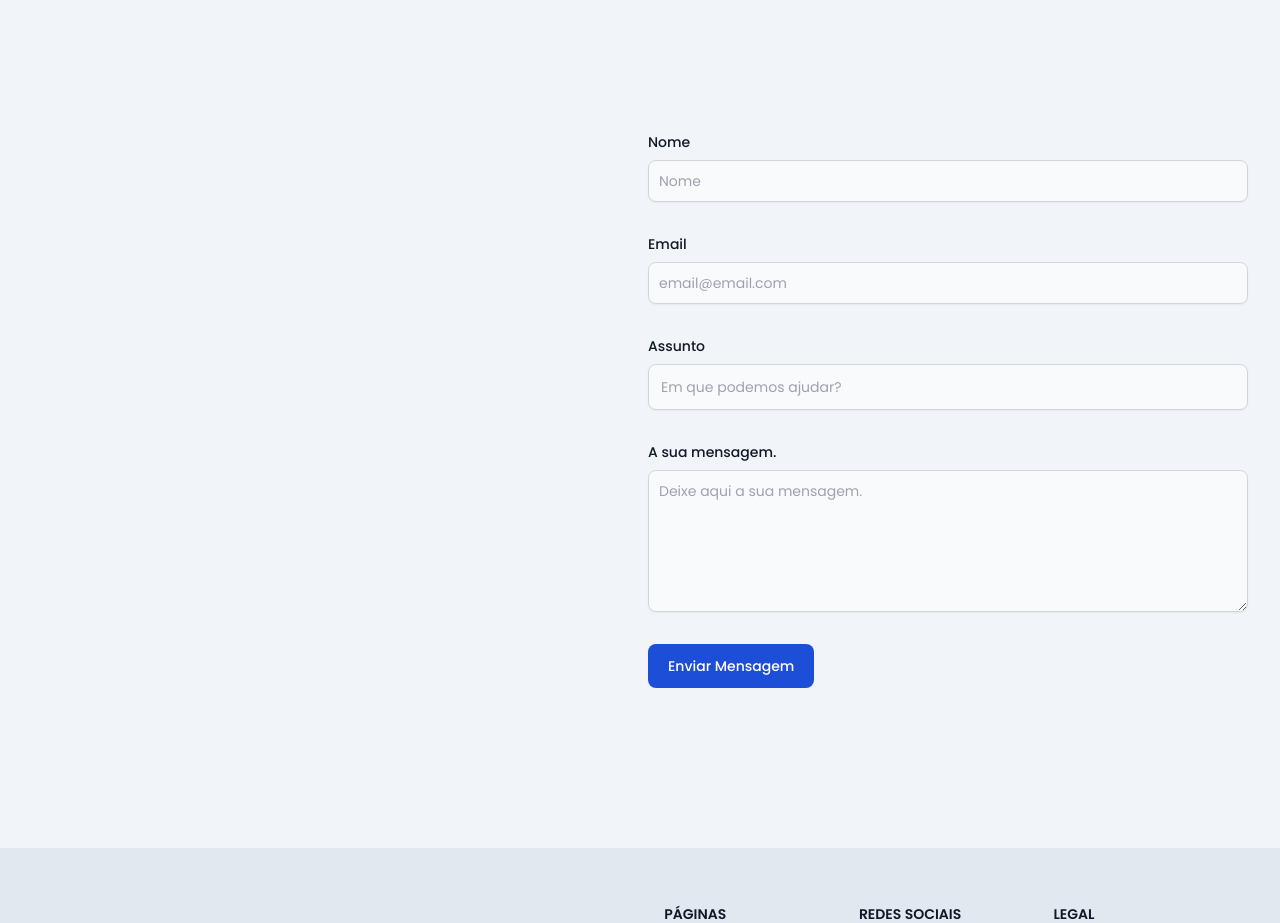
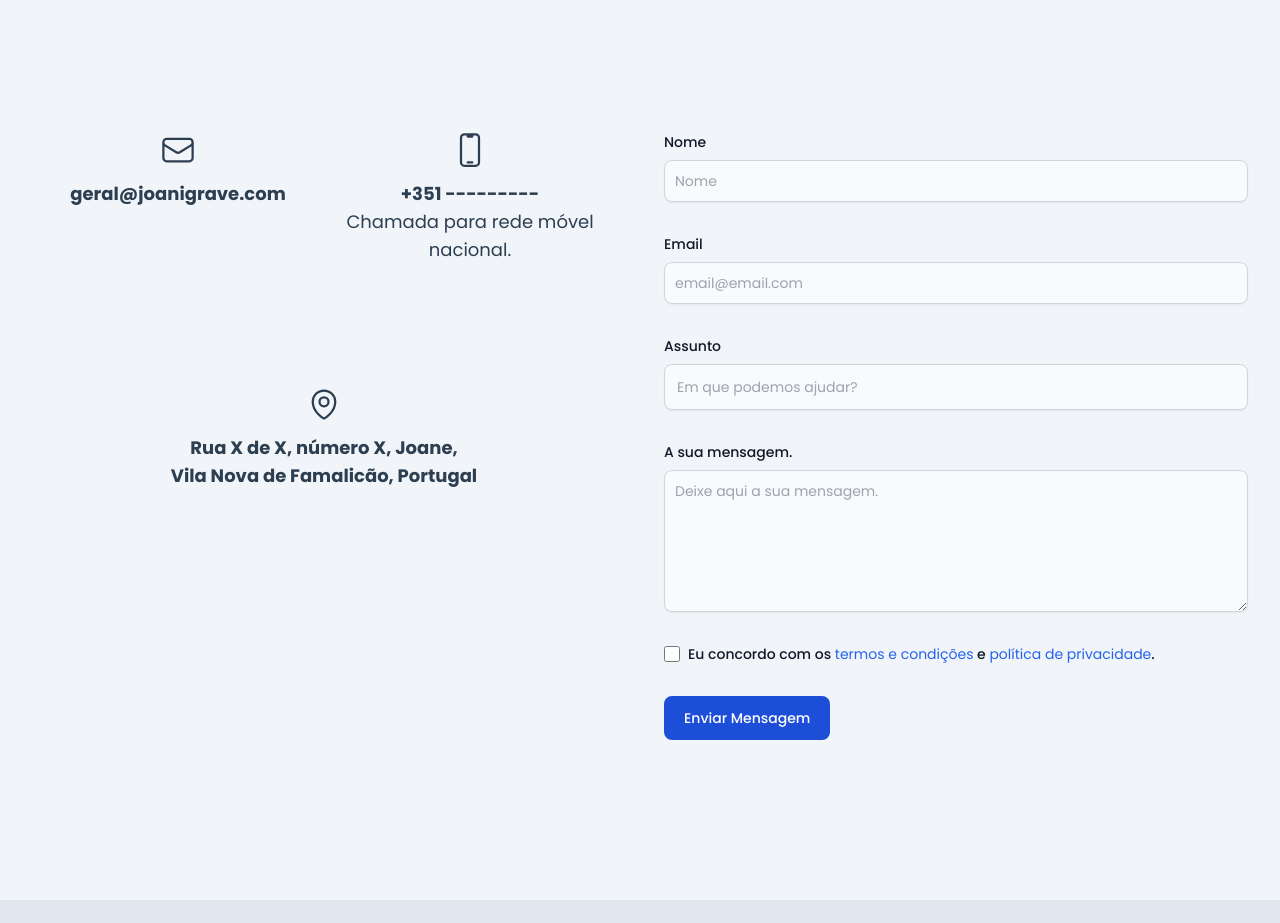
Before and after one commit to davdsm/Joanigrave, a Vue app in the folder app/: page /contacts in a window 1280 px wide. Shown: the part 520-1443 px from the top of the page. Built offline with nearby package versions, Linux system fonts and the light colour scheme.

Commit message:
finish contacts page

```diff
--- a/app/src/components/Home/AboutView.vue
+++ b/app/src/components/Home/AboutView.vue
@@ -22,7 +22,7 @@
           >
             <router-link
               to="/about"
-              class="inline-flex items-center justify-center px-4 py-2.5 text-base font-medium text-center text-white bg-sky-500 rounded-lg hover:bg-sky-700 dark:focus:ring-primary-900"
+              class="inline-flex items-center justify-center px-4 py-2.5 text-base font-medium text-center text-white bg-primary-700 rounded-lg hover:bg-sky-700 dark:focus:ring-primary-900"
             >
               Saber Mais
               <svg
--- a/app/src/components/Home/BannerView.vue
+++ b/app/src/components/Home/BannerView.vue
@@ -13,14 +13,14 @@
     >
       Mais de{{ " " }}<br class="sm:hidden" />
       <mark
-        class="px-2 mb-5 text-white bg-sky-500 rounded leading-10 font-extrabold"
+        class="px-2 mb-5 text-white bg-primary-700 rounded leading-10 font-extrabold"
         >30 anos</mark
       ><br />
       na pré impressão.
     </h1>
     <a
       href="#aboutSection"
-      class="entry delay3 mx-60 max-sm:mx-5 bottom-40 max-sm:bottom-30 absolute z-10 flex items-center px-5 py-2.5 text-lg font-medium text-white bg-sky-500 rounded-lg hover:bg-sky-700 dark:bg-sky-500 dark:hover:bg-sky-700"
+      class="entry delay3 mx-60 max-sm:mx-5 bottom-40 max-sm:bottom-30 absolute z-10 flex items-center px-5 py-2.5 text-lg font-medium text-white bg-primary-700 rounded-lg hover:bg-sky-700 dark:bg-primary-500 dark:hover:bg-primary-600"
     >
       Saber Mais
       <span
--- a/app/src/components/Home/CatalogView.vue
+++ b/app/src/components/Home/CatalogView.vue
@@ -19,7 +19,7 @@
         >
           <div>
             <div
-              class="flex justify-center items-center mb-4 w-10 h-10 rounded-full bg-sky-500 lg:h-12 lg:w-12 bg-sky-700"
+              class="flex justify-center items-center mb-4 w-10 h-10 rounded-full bg-primary-700 lg:h-12 lg:w-12 bg-sky-700"
             >
               <svg
                 class="w-5 h-5 text-white lg:w-6 lg:h-6 dark:text-primary-300"
@@ -43,7 +43,7 @@
           </div>
           <div>
             <div
-              class="flex justify-center items-center mb-4 w-10 h-10 rounded-full bg-sky-500 lg:h-12 lg:w-12 bg-sky-700"
+              class="flex justify-center items-center mb-4 w-10 h-10 rounded-full bg-primary-700 lg:h-12 lg:w-12 bg-sky-700"
             >
               <svg
                 class="w-5 h-5 text-white lg:w-6 lg:h-6 dark:text-primary-300"
@@ -66,7 +66,7 @@
           </div>
           <div>
             <div
-              class="flex justify-center items-center mb-4 w-10 h-10 rounded-full bg-sky-500 lg:h-12 lg:w-12 bg-sky-700"
+              class="flex justify-center items-center mb-4 w-10 h-10 rounded-full bg-primary-700 lg:h-12 lg:w-12 bg-sky-700"
             >
               <svg
                 class="w-5 h-5 text-white lg:w-6 lg:h-6 dark:text-primary-300"
@@ -94,7 +94,7 @@
           </div>
           <div>
             <div
-              class="flex justify-center items-center mb-4 w-10 h-10 rounded-full bg-sky-500 lg:h-12 lg:w-12 bg-sky-700"
+              class="flex justify-center items-center mb-4 w-10 h-10 rounded-full bg-primary-700 lg:h-12 lg:w-12 bg-sky-700"
             >
               <svg
                 class="w-5 h-5 text-white lg:w-6 lg:h-6 dark:text-primary-300"
@@ -120,7 +120,7 @@
           </div>
           <div>
             <div
-              class="flex justify-center items-center mb-4 w-10 h-10 rounded-full bg-sky-500 lg:h-12 lg:w-12 bg-sky-700"
+              class="flex justify-center items-center mb-4 w-10 h-10 rounded-full bg-primary-700 lg:h-12 lg:w-12 bg-sky-700"
             >
               <svg
                 class="w-5 h-5 text-white lg:w-6 lg:h-6 dark:text-primary-300"
@@ -143,7 +143,7 @@
           </div>
           <div>
             <div
-              class="flex justify-center items-center mb-4 w-10 h-10 rounded-full bg-sky-500 lg:h-12 lg:w-12 bg-sky-700"
+              class="flex justify-center items-center mb-4 w-10 h-10 rounded-full bg-primary-700 lg:h-12 lg:w-12 bg-sky-700"
             >
               <svg
                 class="w-5 h-5 text-white lg:w-6 lg:h-6 dark:text-primary-300"
--- a/app/src/views/ContactsPage.vue
+++ b/app/src/views/ContactsPage.vue
@@ -18,8 +18,80 @@
         conosco agora mesmo!
       </p>
     </div>
-    <div class="entry delay1 sm:flex gap-4 pt-36 max-sm:pt-20">
-      <div class="sm:w-2/4"></div>
+    <div class="entry delay1 sm:flex gap-12 pt-36 max-sm:pt-20">
+      <div class="sm:w-2/4 flex flex-wrap pb-32">
+        <div
+          class="sm:w-2/4 max-sm:w-full max-sm:pb-4 text-center dark:text-white"
+        >
+          <svg
+            xmlns="http://www.w3.org/2000/svg"
+            fill="none"
+            viewBox="0 0 24 24"
+            stroke-width="1.5"
+            stroke="currentColor"
+            class="mx-auto w-12 h-12 pb-3"
+          >
+            <path
+              stroke-linecap="round"
+              stroke-linejoin="round"
+              d="M21.75 6.75v10.5a2.25 2.25 0 01-2.25 2.25h-15a2.25 2.25 0 01-2.25-2.25V6.75m19.5 0A2.25 2.25 0 0019.5 4.5h-15a2.25 2.25 0 00-2.25 2.25m19.5 0v.243a2.25 2.25 0 01-1.07 1.916l-7.5 4.615a2.25 2.25 0 01-2.36 0L3.32 8.91a2.25 2.25 0 01-1.07-1.916V6.75"
+            />
+          </svg>
+          <a class="font-bold text-lg" href="mailto:geral@joanigrave.com"
+            >geral@joanigrave.com</a
+          >
+        </div>
+        <div
+          class="sm:w-2/4 max-sm:w-full max-sm:pb-4 text-center dark:text-white"
+        >
+          <svg
+            xmlns="http://www.w3.org/2000/svg"
+            fill="none"
+            viewBox="0 0 24 24"
+            stroke-width="1.5"
+            stroke="currentColor"
+            class="mx-auto w-12 h-12 pb-3"
+          >
+            <path
+              stroke-linecap="round"
+              stroke-linejoin="round"
+              d="M10.5 1.5H8.25A2.25 2.25 0 006 3.75v16.5a2.25 2.25 0 002.25 2.25h7.5A2.25 2.25 0 0018 20.25V3.75a2.25 2.25 0 00-2.25-2.25H13.5m-3 0V3h3V1.5m-3 0h3m-3 18.75h3"
+            />
+          </svg>
+          <a class="font-bold text-lg" href="tel:+351 ---------"
+            >+351 ---------<br /><b
+              ><span>Chamada para rede móvel nacional.</span></b
+            ></a
+          >
+        </div>
+        <div class="w-full text-center dark:text-white">
+          <svg
+            xmlns="http://www.w3.org/2000/svg"
+            fill="none"
+            viewBox="0 0 24 24"
+            stroke-width="1.5"
+            stroke="currentColor"
+            class="mx-auto w-12 h-12 pb-3"
+          >
+            <path
+              stroke-linecap="round"
+              stroke-linejoin="round"
+              d="M15 10.5a3 3 0 11-6 0 3 3 0 016 0z"
+            />
+            <path
+              stroke-linecap="round"
+              stroke-linejoin="round"
+              d="M19.5 10.5c0 7.142-7.5 11.25-7.5 11.25S4.5 17.642 4.5 10.5a7.5 7.5 0 1115 0z"
+            />
+          </svg>
+          <a
+            class="font-bold text-lg"
+            href="https://www.google.com/maps/place/Joanitel/@41.4451561,-8.4162531,17z/data=!3m1!4b1!4m5!3m4!1s0xd24f75c89e7d9b1:0xc167b6b0e38ca67d!8m2!3d41.4451917!4d-8.414066"
+            >Rua X de X, número X, Joane, <br />
+            Vila Nova de Famalicão, Portugal</a
+          >
+        </div>
+      </div>
       <div class="sm:w-2/4">
         <form action="#" class="space-y-8">
           <div>
@@ -77,6 +149,32 @@
               placeholder="Deixe aqui a sua mensagem."
             ></textarea>
           </div>
+
+          <div class="flex items-center">
+            <input
+              id="link-checkbox"
+              type="checkbox"
+              value=""
+              class="w-4 h-4 text-blue-600 bg-gray-100 rounded border-gray-300 focus:ring-blue-500 dark:focus:ring-blue-600 dark:ring-offset-gray-800 focus:ring-2 dark:bg-gray-700 dark:border-gray-600"
+            />
+            <label
+              for="link-checkbox"
+              class="ml-2 text-sm font-medium text-gray-900 dark:text-gray-300"
+              >Eu concordo com os
+              <a
+                href="#"
+                class="text-blue-600 dark:text-blue-500 hover:underline"
+                >termos e condições</a
+              >
+              e
+              <a
+                href="#"
+                class="text-blue-600 dark:text-blue-500 hover:underline"
+                >política de privacidade</a
+              >.</label
+            >
+          </div>
+
           <button
             type="submit"
             class="py-3 px-5 text-sm font-medium text-center text-white rounded-lg bg-primary-700 sm:w-fit hover:bg-primary-800 focus:ring-4 focus:outline-none focus:ring-primary-300 dark:bg-primary-600 dark:hover:bg-primary-700 dark:focus:ring-primary-800"
```
